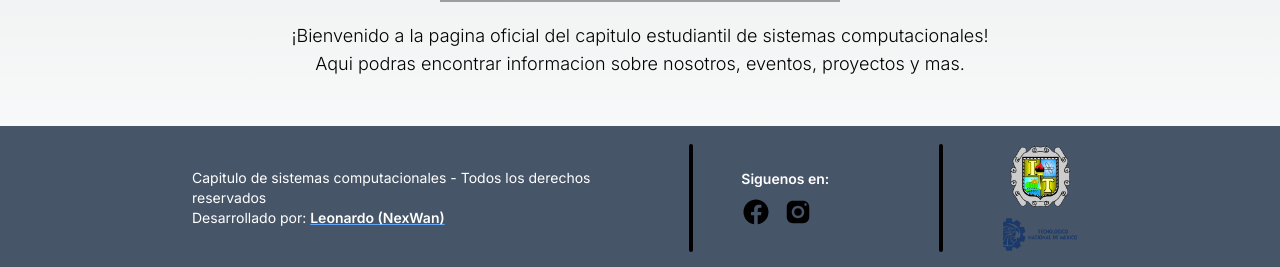
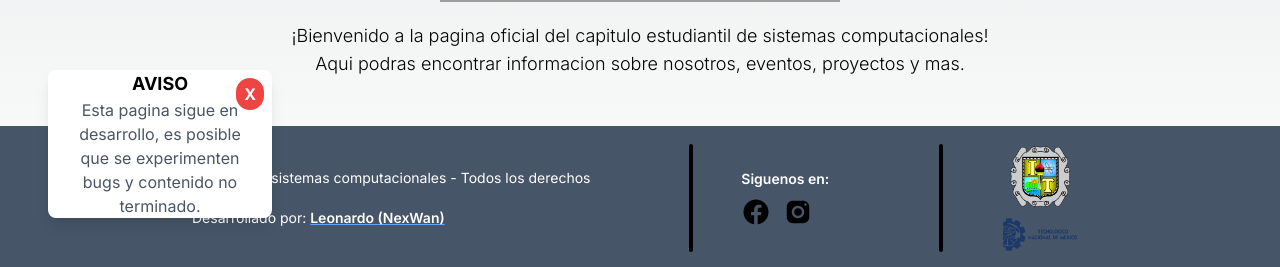
Before and after one commit to CapituloSistemasITS/capitulo-sistemas-its, a Next.js app: page / in a window 1280 px wide. Shown: the part 562-829 px from the top of the page. Built offline with nearby package versions, Linux system fonts and the light colour scheme; grey boxes are pictures that could not be loaded.

Commit message:
Added a small popup

```diff
--- /dev/null
+++ b/app/components/popup.tsx
@@ -0,0 +1,24 @@
+'use client'
+
+import React, { useState } from 'react'
+
+export default function Popup() {
+    const [isVisible, setIsVisible] = useState(true)
+
+    const togglePopup = () => {
+        setIsVisible(!isVisible)
+    }
+    return (
+        <div className="absolute bottom-0">
+            {isVisible && (
+                <div className="bg-white px-4 my-5 rounded-lg shadow-lg absolute bottom-0 left-0 w-56 text-center">
+                    <button onClick={togglePopup} className="absolute top-2 right-2 bg-red-500 hover:bg-red-700 text-white font-bold py-1 px-2 rounded-full">
+                        X
+                    </button>
+                    <h2 className="text-lg font-bold text-black">AVISO</h2>
+                    <p className="text-gray-600">Esta pagina sigue en desarrollo, es posible que se experimenten bugs y contenido no terminado.</p>
+                </div>
+            )}
+        </div>
+    )
+}
--- a/app/page.tsx
+++ b/app/page.tsx
@@ -1,8 +1,10 @@
 import Image from "next/image";
+import Popup from "./components/popup";
 
 export default function Home() {
   return (
     <main className="p-12 w-full flex flex-col mx-auto min-h-full">
+      <Popup />
       <div className="text-black mx-auto max-w-screen-xl flex justify-center flex-col items-center text-center">
         <h1 className="md:text-3xl text-xl font-semibold text-center">Capitulo estudiantil de Sistemas computacionales</h1>
         <h1 className="md:text-2xl text-lg font-semibold text-center">2024-2025</h1>
```
